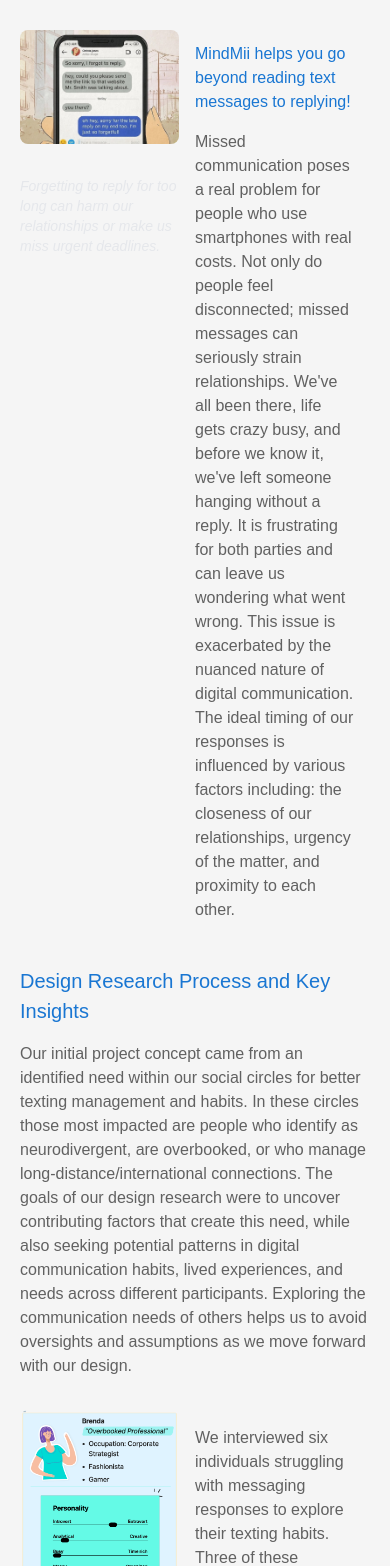
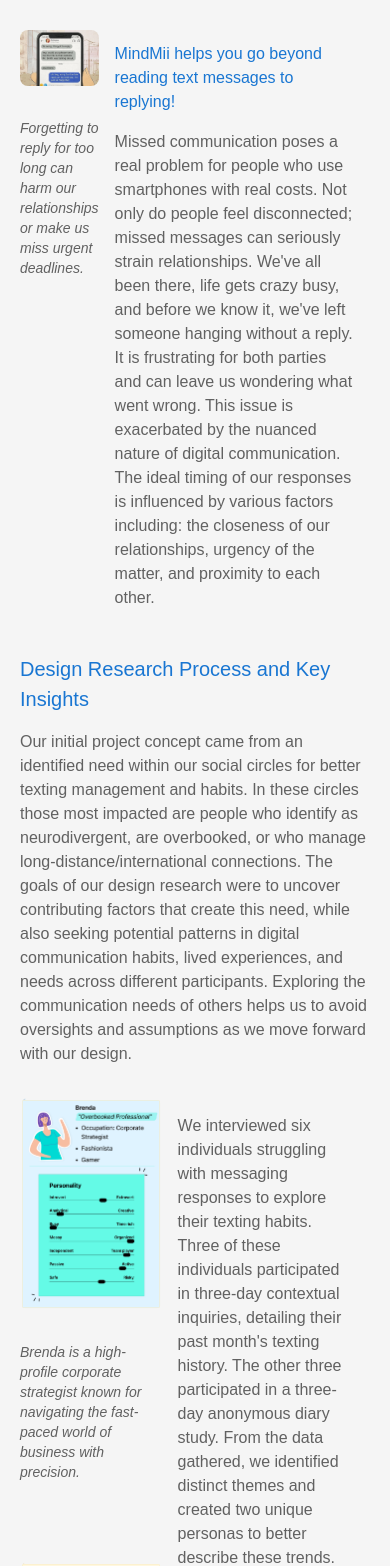
Before and after one commit to andrewpking/kingdrewsea-portfolio, a Next.js app: page /mindmii in a window 390 px wide. Shown: the part 1482-3048 px from the top of the page. Built offline with nearby package versions, Linux system fonts and the light colour scheme.

Commit message:
Improved responsive layout.

```diff
--- a/src/app/components/ProjectImagesBlock.tsx
+++ b/src/app/components/ProjectImagesBlock.tsx
@@ -19,11 +19,11 @@ interface ProjectImagesBlockProps {
 const ProjectImagesBlock: React.FC<ProjectImagesBlockProps> = ({ images, direction = 'row', width, maxHeight, caption, children }) => {
   return (
     <div className="w-full max-w-7xl mx-auto flex flex-row ">
-      <section className="flex-1">
+      <section className="tiny:block sm:flex-1">
         <div className={`grid gap-6 ${
           direction === 'row'
             ? `grid-cols-1 ${
-                images.length > 1 ? 'md:grid-cols-2' : ''
+                images.length > 1 ? 'sm:grid-cols-2' : ''
               } ${
                 images.length > 3 ? 'lg:grid-cols-3' : ''
               } ${
@@ -36,7 +36,7 @@ const ProjectImagesBlock: React.FC<ProjectImagesBlockProps> = ({ images, directi
                  className={`flex flex-col ${
                    direction === 'column' ? 'mb-6' : ''
                  }`}>
-              <div className="w-full" style={{ maxWidth: `${width * 100}px` }}>
+              <div className="w-full sm:max-w-[700px] md:max-w-[900px] mx-auto">
                 <Image
                   src={image.src}
                   alt={image.alt}
@@ -46,17 +46,17 @@ const ProjectImagesBlock: React.FC<ProjectImagesBlockProps> = ({ images, directi
                 />
               </div>
               {image.caption && (
-                <p className="text-sm italic text-gray-200">{image.caption}</p>
+                <p className="text-sm italic">{image.caption}</p>
               )}
             </div>
           ))}
         </div>
         {caption && (
-          <p className="mt-4 text-sm italic text-gray-200">{caption}</p>
+          <p className="mt-4 text-sm italic">{caption}</p>
         )}
       </section>
       {children && (
-        <div className="flex-1 p-4">
+        <div className="tiny:block sm:flex-1 p-4">
           {children}
         </div>
       )}
```
